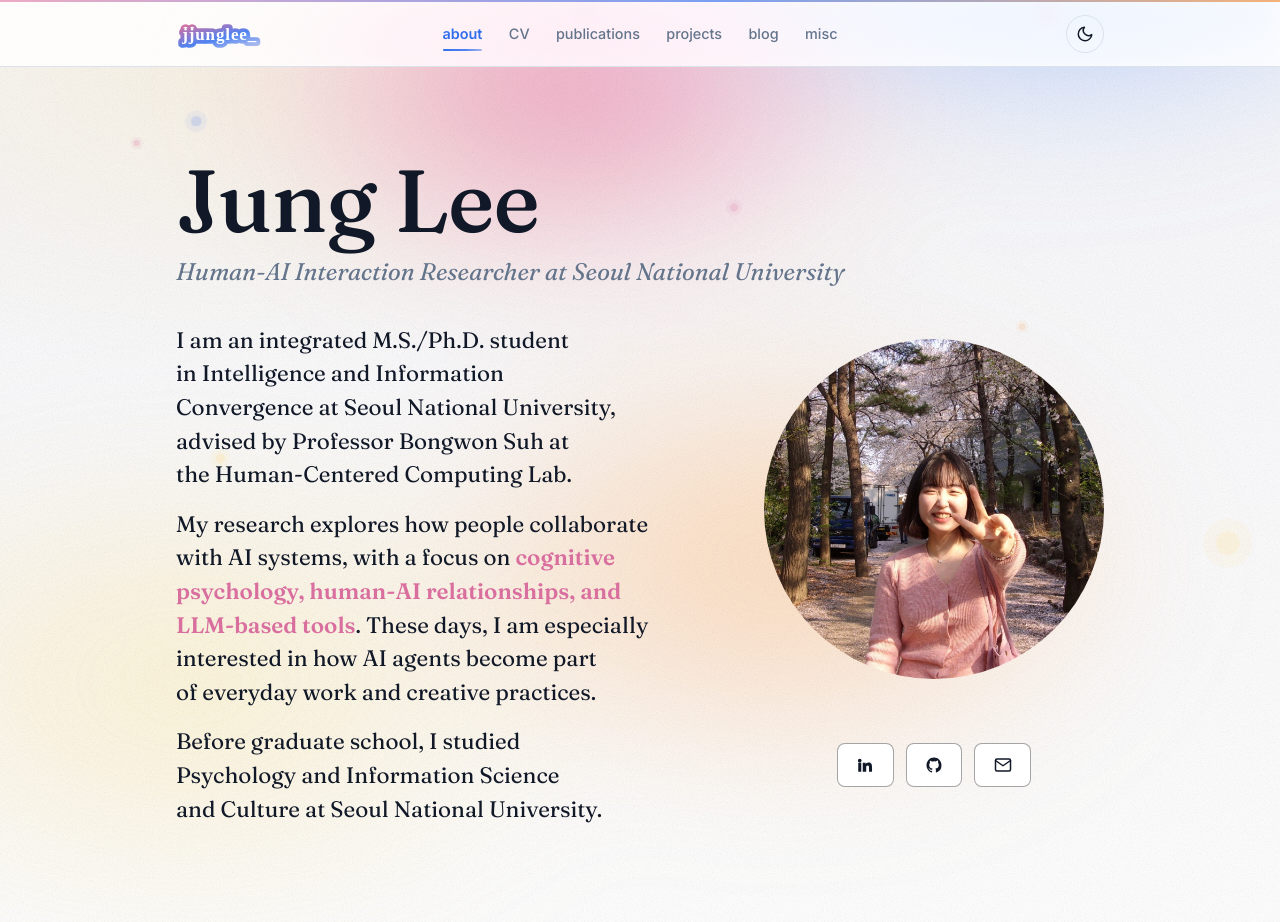
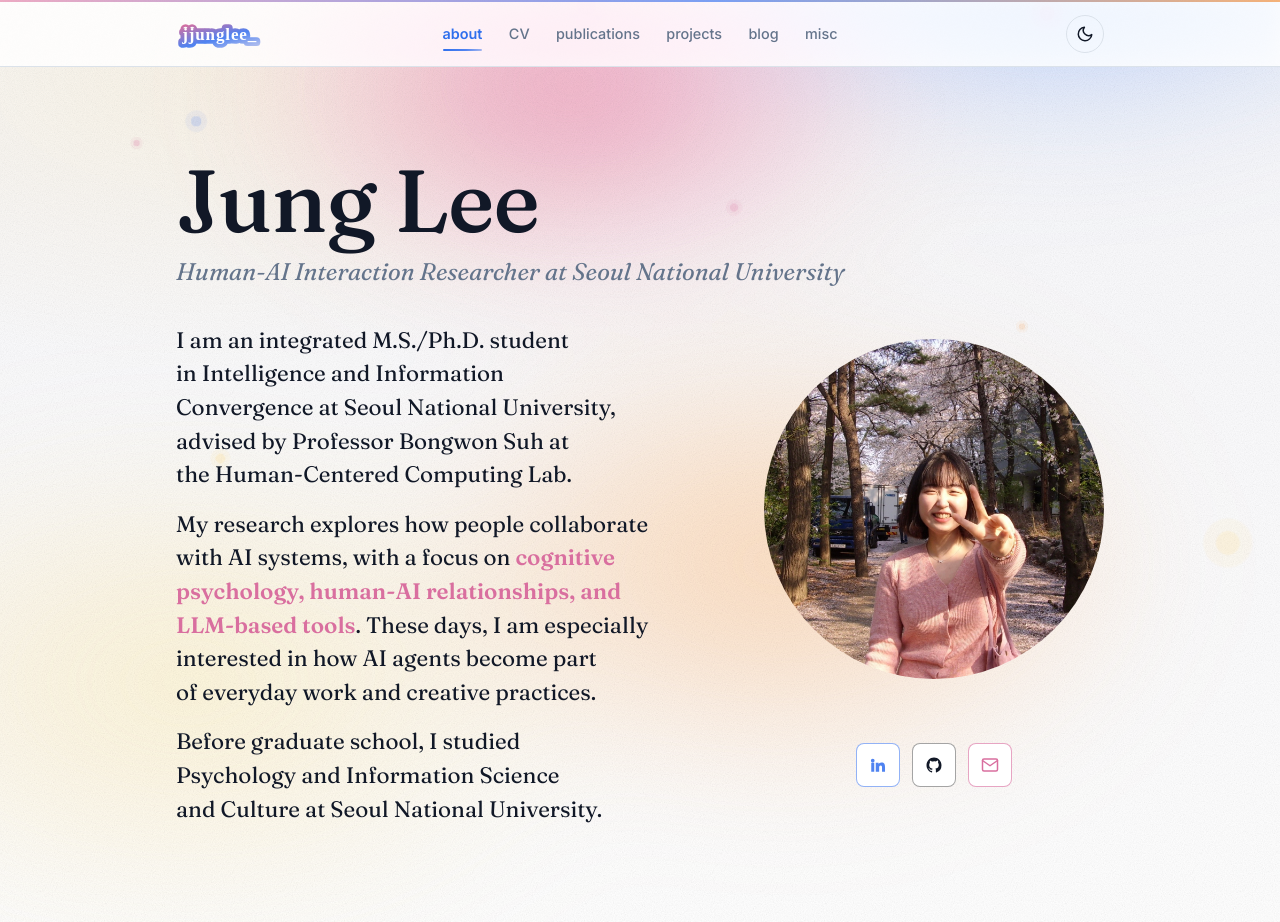
Before and after one commit to leejungp2/leejungp2.github.io, a Jekyll site: the page built from _pages/about.md, in a window 1280 px wide and 922 px high. Built offline with Jekyll 4.4.1, drawn with Linux system fonts in a browser that asks for light colours.

```diff
--- a/_config.yml
+++ b/_config.yml
@@ -4,7 +4,7 @@ tagline: Research Portfolio
 description: >-
   Personal research portfolio of Jung Lee.
 author: Jung Lee
-email: leejungp2@gmail.com
+email: leejungp2@snu.ac.kr
 
 # User/org GitHub Pages site → served at the domain root.
 url: "https://leejungp2.github.io"
--- a/assets/css/main.css
+++ b/assets/css/main.css
@@ -1261,6 +1261,11 @@ img { max-width: 100%; height: auto; }
   gap: 0.75rem;
   margin-top: 2.5rem;
 }
+.social-buttons .btn {
+  width: 44px;
+  padding: 0;
+  justify-content: center;
+}
 .btn {
   display: inline-flex;
   align-items: center;
@@ -1293,7 +1298,14 @@ img { max-width: 100%; height: auto; }
 [data-theme="dark"] .btn-outline { border-color: rgba(255, 255, 255, 0.28); }
 .btn-outline:hover { background: var(--muted); text-decoration: none; }
 .btn-outline:active { opacity: 0.8; }
-
+.btn-linkedin {
+  color: var(--blue);
+  border-color: color-mix(in srgb, var(--blue) 62%, transparent);
+}
+.btn-mail {
+  color: var(--pink-strong);
+  border-color: color-mix(in srgb, var(--pink-strong) 62%, transparent);
+}
 /* ---------------------------------------------------------------- blog ----- */
 
 .blog-tabs {
```
Also changed, not shown: _projects/mini-game.md (+2 -4 lines).
